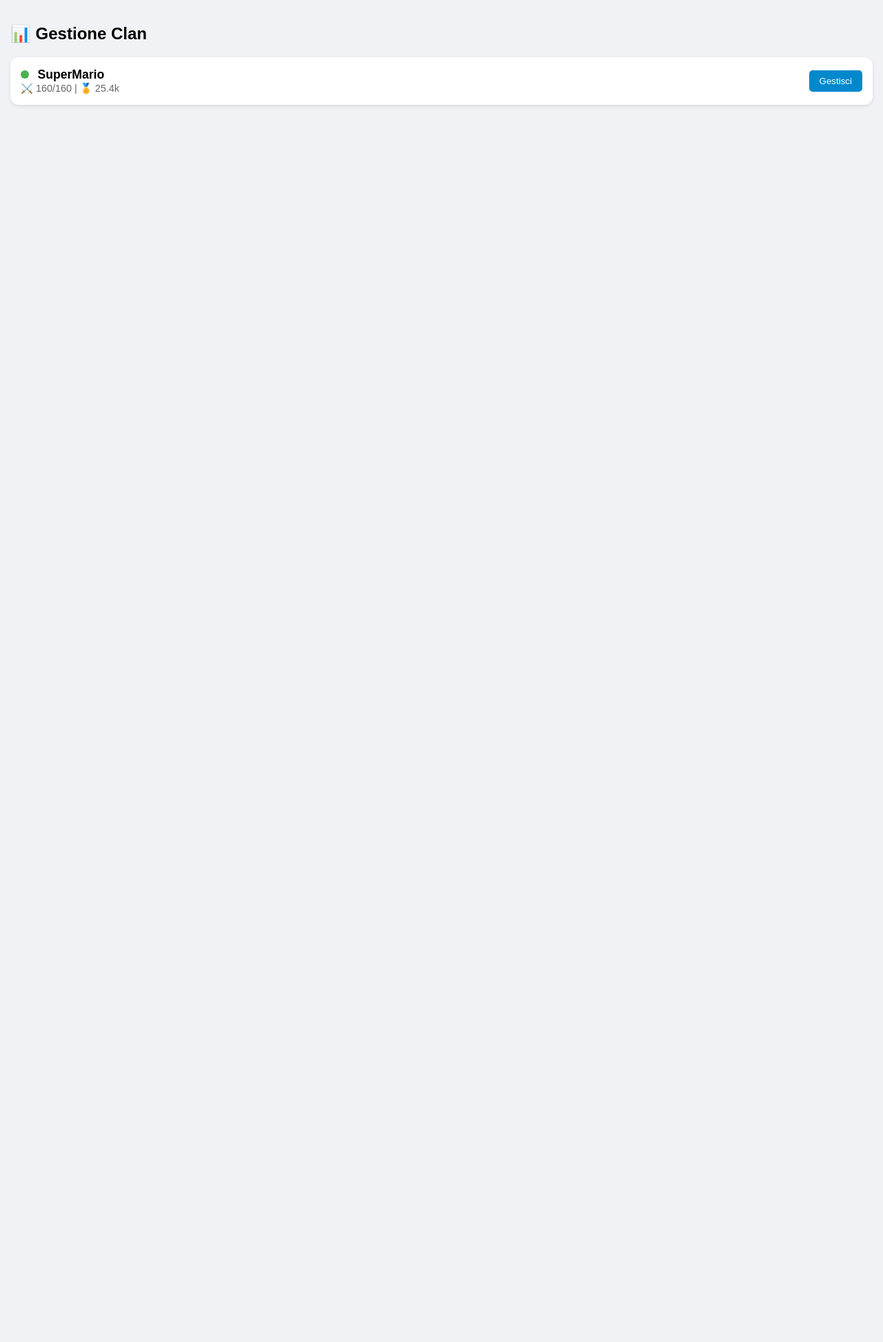
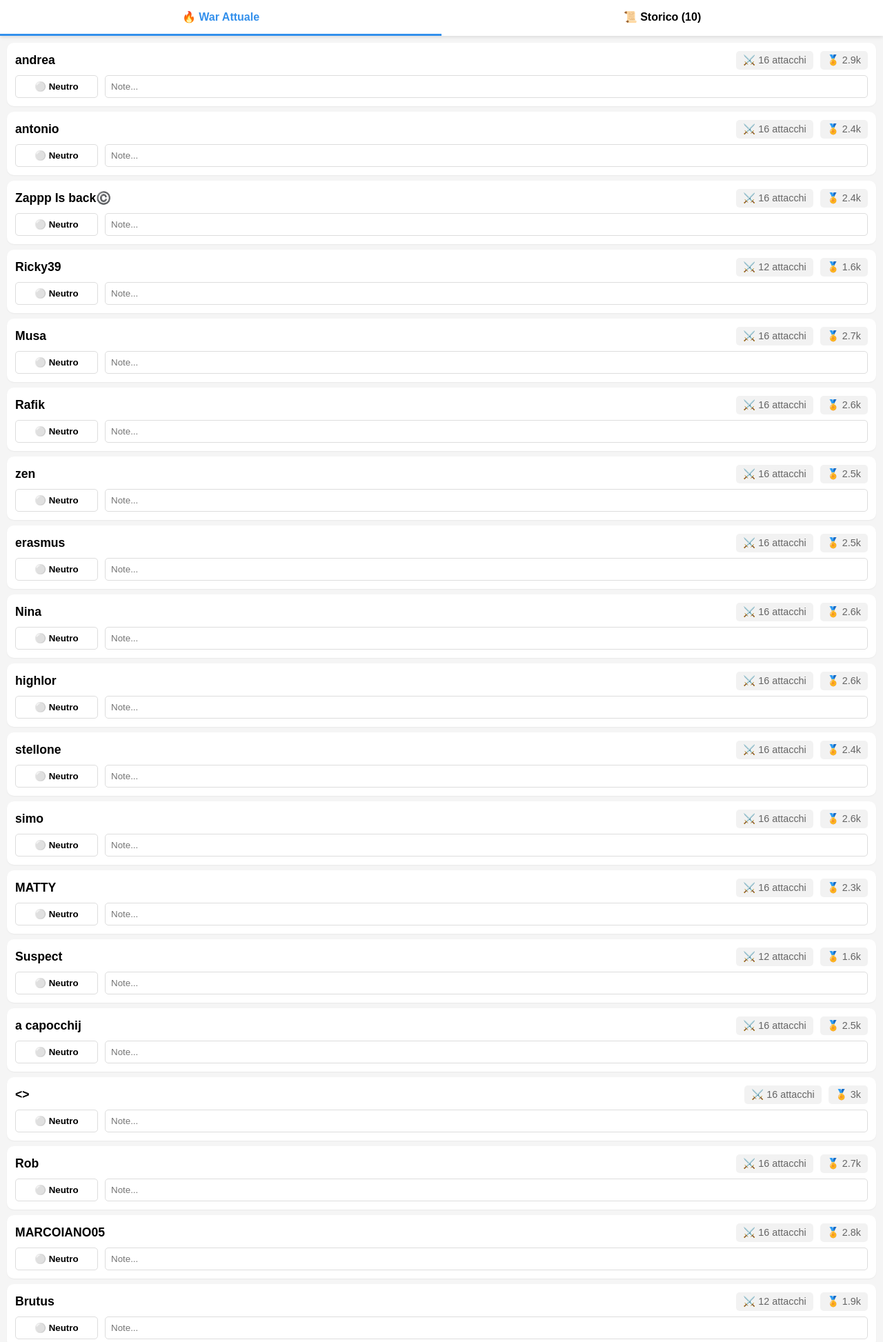
Before and after one commit to MTorcia/clash-bot-dashboard, a FastAPI app: page / in a window 1280 px wide. Shown: the top 1946 px of the page at 69% size. Before the commit the page ends 154 px from the top, so only its background shows below. Run offline with FastAPI, Linux system fonts and the light colour scheme; data comes from the database, SQL or seed files in the repository; parts of the project's set-up code (start-up, migrations or seed data) failed here and were passed over; some libraries are stand-ins or nearby versions.

Commit message:
Dashboard completa con Tab e Edit

```diff
--- a/main.py
+++ b/main.py
@@ -1,97 +1,115 @@
 import logging
-import asyncio
+import sqlite3
+import datetime
 from contextlib import asynccontextmanager
-from fastapi import FastAPI, Request
-from fastapi.responses import HTMLResponse
+from fastapi import FastAPI, Request, Body
 from fastapi.templating import Jinja2Templates
-from telegram import Update, InlineKeyboardButton, InlineKeyboardMarkup, WebAppInfo
+from fastapi.responses import HTMLResponse, JSONResponse
+from pydantic import BaseModel
+from telegram import Update, WebAppInfo, InlineKeyboardButton, InlineKeyboardMarkup
 from telegram.ext import ApplicationBuilder, CommandHandler, ContextTypes
-from database import init_db, TG_TOKEN
+from database import init_db, get_connection, TG_TOKEN, make_api_request
 
-# Importiamo i comandi corretti
+# Import Comandi
 from war_attuale import scan_command, waroggi_command, war_command, set_status, set_note
 from war_passate import storia_command, import_history_command, sync_history_logic
 
 logging.basicConfig(format='%(asctime)s - %(name)s - %(levelname)s - %(message)s', level=logging.INFO)
 
-async def dashboard_command(update: Update, context: ContextTypes.DEFAULT_TYPE):
-    # App Render
-    webapp_url = "https://clash-bot-dashboard.onrender.com"
+# --- MODELLI DATI ---
+class PlayerUpdate(BaseModel):
+    tag: str
+    status: int
+    note: str
 
-    keyboard = [
-        [InlineKeyboardButton("📱 Apri Dashboard", web_app=WebAppInfo(url=webapp_url))]
-    ]
-    reply_markup = InlineKeyboardMarkup(keyboard)
-
-    await update.message.reply_text(
-        "Clicca sotto per aprire la Dashboard:",
-        reply_markup=reply_markup
-    )
-
-# Variabile globale per l'applicazione bot
-bot_app = None
-
+# --- CICLO VITA ---
 @asynccontextmanager
 async def lifespan(app: FastAPI):
-    global bot_app
-
-    # 1. Avvio Database
     init_db()
-
-    # 2. AUTO-RIPRISTINO DATI
     print("🔄 Avvio ripristino dati automatico...")
     try:
-        report = sync_history_logic()
-        print(f"REPORT AVVIO: {report}")
+        sync_history_logic()
     except Exception as e:
-        print(f"⚠️ Errore nel ripristino avvio: {e}")
+        print(f"⚠️ Errore ripristino: {e}")
 
-    # 3. Configura Bot Telegram
     bot_app = ApplicationBuilder().token(TG_TOKEN).build()
 
-    # Comandi War Attuale
+    # Handler Comandi
     bot_app.add_handler(CommandHandler('scan', scan_command))
     bot_app.add_handler(CommandHandler('waroggi', waroggi_command))
     bot_app.add_handler(CommandHandler('war', war_command))
     bot_app.add_handler(CommandHandler('status', set_status))
     bot_app.add_handler(CommandHandler('nota', set_note))
-
-    # Comandi War Passate
     bot_app.add_handler(CommandHandler('storia', storia_command))
     bot_app.add_handler(CommandHandler('importa', import_history_command))
 
-    # Comandi Dashboard
-    bot_app.add_handler(CommandHandler('dashboard', dashboard_command))
+    async def dashboard_btn(update: Update, context: ContextTypes.DEFAULT_TYPE):
+        # INSERISCI QUI IL TUO LINK RENDER REALE
+        webapp_url = "https://clash-bot-dashboard.onrender.com"
+        await update.message.reply_text(
+            "Clicca sotto per gestire il clan:",
+            reply_markup=InlineKeyboardMarkup([[InlineKeyboardButton("📱 Apri Dashboard", web_app=WebAppInfo(url=webapp_url))]])
+        )
+    bot_app.add_handler(CommandHandler('dashboard', dashboard_btn))
 
-    # Avvio del bot
     await bot_app.initialize()
     await bot_app.start()
+    await bot_app.updater.start_polling()
+    yield
+    await bot_app.updater.stop()
+    await bot_app.stop()
+    await bot_app.shutdown()
 
-    # Per il polling in async context con FastAPI, usiamo updater.start_polling()
-    # Attenzione: start_polling() è non-bloccante, avvia un task in background.
-    await bot_app.updater.start_polling()
-
-    print("🤖 Bot Modulare Avviato! Comandi: /scan, /waroggi, /war, /storia, /dashboard")
-
-    yield
-
-    # Shutdown
-    if bot_app:
-        print("🛑 Arresto bot...")
-        await bot_app.updater.stop()
-        await bot_app.stop()
-        await bot_app.shutdown()
-
-# Creazione App FastAPI
 app = FastAPI(lifespan=lifespan)
 templates = Jinja2Templates(directory="templates")
 
+# --- ROTTE WEB ---
+
 @app.get("/", response_class=HTMLResponse)
 async def read_root(request: Request):
-    """Serve la pagina HTML della dashboard"""
     return templates.TemplateResponse("index.html", {"request": request})
 
-if __name__ == '__main__':
+@app.get("/api/data")
+async def get_dashboard_data():
+    """Restituisce TUTTI i dati per le due tab"""
+    conn = get_connection()
+    c = conn.cursor()
+
+    # 1. Recupera anagrafica (Status e Note)
+    c.execute("SELECT tag, name, status, admin_notes FROM players")
+    players = {r[0]: {'tag': r[0], 'name': r[1], 'status': r[2], 'note': r[3], 'current': {}, 'history': {}} for r in c.fetchall()}
+
+    # 2. Recupera dati WAR ATTUALE (Date che NON iniziano con 'W')
+    # Nota: Assumiamo che i dati giornalieri siano salvati come Week-YYYYMMDD
+    c.execute("""SELECT player_tag, SUM(decks_used), SUM(fame)
+                 FROM war_history WHERE date LIKE 'Week-%' GROUP BY player_tag""")
+    for r in c.fetchall():
+        if r[0] in players:
+            players[r[0]]['current'] = {'decks': r[1], 'fame': r[2]}
+
+    # 3. Recupera dati STORICO (Date che iniziano con 'W')
+    c.execute("""SELECT player_tag, SUM(decks_used), SUM(decks_possible), SUM(fame)
+                 FROM war_history WHERE date LIKE 'W%' GROUP BY player_tag""")
+    for r in c.fetchall():
+        if r[0] in players:
+            players[r[0]]['history'] = {'decks': r[1], 'possible': r[2], 'fame': r[3]}
+
+    conn.close()
+
+    # Filtra: Restituisci solo chi è nel clan ORA
+    # (Per farlo bene servirebbe una chiamata API live, ma per velocità usiamo il DB)
+    return list(players.values())
+
+@app.post("/api/update")
+async def update_player(data: PlayerUpdate):
+    """Salva status e note"""
+    conn = get_connection()
+    c = conn.cursor()
+    c.execute("UPDATE players SET status = ?, admin_notes = ? WHERE tag = ?", (data.status, data.note, data.tag))
+    conn.commit()
+    conn.close()
+    return {"message": "Salvato"}
+
+if __name__ == "__main__":
     import uvicorn
-    # Se avviato direttamente, usa uvicorn per servire l'app (che avvierà il bot nel lifespan)
-    uvicorn.run("main:app", host="0.0.0.0", port=8000, reload=True)
+    uvicorn.run(app, host="0.0.0.0", port=8000)
--- a/templates/index.html
+++ b/templates/index.html
@@ -1,47 +1,172 @@
 <!DOCTYPE html>
-<html>
+<html lang="it">
 <head>
     <meta charset="UTF-8">
     <meta name="viewport" content="width=device-width, initial-scale=1.0">
     <title>Clan Dashboard</title>
     <script src="https://telegram.org/js/telegram-web-app.js"></script>
     <style>
-        body { font-family: sans-serif; background-color: #f0f2f5; margin: 0; padding: 15px; }
-        .card { background: white; border-radius: 12px; padding: 15px; margin-bottom: 10px; box-shadow: 0 2px 5px rgba(0,0,0,0.1); display: flex; justify-content: space-between; align-items: center; }
+        :root {
+            --bg-color: var(--tg-theme-bg-color, #f5f5f5);
+            --text-color: var(--tg-theme-text-color, #000);
+            --card-bg: var(--tg-theme-secondary-bg-color, #fff);
+            --accent: var(--tg-theme-button-color, #3390ec);
+        }
+        body { font-family: sans-serif; background: var(--bg-color); color: var(--text-color); margin: 0; padding: 0; }
+
+        /* TABS */
+        .tabs { display: flex; background: var(--card-bg); position: sticky; top: 0; z-index: 100; box-shadow: 0 2px 5px rgba(0,0,0,0.1); }
+        .tab { flex: 1; padding: 15px; text-align: center; cursor: pointer; border-bottom: 3px solid transparent; font-weight: bold; }
+        .tab.active { border-bottom-color: var(--accent); color: var(--accent); }
+
+        /* CONTENUTO */
+        .content { padding: 10px; display: none; }
+        .content.active { display: block; }
+
+        /* CARD GIOCATORE */
+        .card { background: var(--card-bg); border-radius: 10px; padding: 12px; margin-bottom: 8px; box-shadow: 0 1px 2px rgba(0,0,0,0.05); }
+        .card-header { display: flex; justify-content: space-between; align-items: center; margin-bottom: 8px; }
         .name { font-weight: bold; font-size: 1.1em; }
-        .stats { color: #666; font-size: 0.9em; }
-        .status-dot { width: 12px; height: 12px; border-radius: 50%; display: inline-block; margin-right: 8px; }
-        .btn-action { background: #0088cc; color: white; border: none; padding: 8px 15px; border-radius: 5px; cursor: pointer; }
+
+        /* STATISTICHE */
+        .stats-row { display: flex; justify-content: space-between; font-size: 0.9em; margin-bottom: 10px; color: #666; }
+        .stat-box { background: rgba(0,0,0,0.05); padding: 5px 10px; border-radius: 5px; }
+
+        /* CONTROLLI (Status e Note) */
+        .controls { display: flex; gap: 10px; align-items: center; }
+
+        select.status-select {
+            padding: 8px; border-radius: 5px; border: 1px solid #ddd; font-weight: bold; appearance: none;
+            width: 120px; text-align: center;
+        }
+        /* Colori Status */
+        .st-0 { background: #fff; color: #000; border-color: #ccc; } /* Bianco */
+        .st-1 { background: #e8f5e9; color: #2e7d32; border-color: #a5d6a7; } /* Verde */
+        .st-2 { background: #fff3e0; color: #ef6c00; border-color: #ffcc80; } /* Arancione */
+        .st-3 { background: #ffebee; color: #c62828; border-color: #ef9a9a; } /* Rosso */
+
+        input.note-input {
+            flex: 1; padding: 8px; border: 1px solid #ddd; border-radius: 5px; background: transparent; color: var(--text-color);
+        }
     </style>
 </head>
 <body>
-    <h2>📊 Gestione Clan</h2>
-    <div id="player-list">
-        <div class="card">
-            <div>
-                <span class="status-dot" style="background: #4caf50;"></span>
-                <span class="name">SuperMario</span><br>
-                <span class="stats">⚔️ 160/160 | 🏅 25.4k</span>
-            </div>
-            <button class="btn-action" onclick="editPlayer('#TAG123')">Gestisci</button>
-        </div>
+
+    <div class="tabs">
+        <div class="tab active" onclick="switchTab('current')">🔥 War Attuale</div>
+        <div class="tab" onclick="switchTab('history')">📜 Storico (10)</div>
+    </div>
+
+    <div id="current" class="content active">
+        <div id="list-current"></div>
+    </div>
+
+    <div id="history" class="content">
+        <div id="list-history"></div>
     </div>
 
     <script>
         const tg = window.Telegram.WebApp;
-        tg.expand(); // Espande l'app a tutto schermo
+        tg.expand();
 
-        function editPlayer(tag) {
-            tg.showPopup({
-                title: 'Gestione Membro',
-                message: 'Cosa vuoi fare con questo giocatore?',
-                buttons: [
-                    {id: 'status', type: 'default', text: 'Cambia Status'},
-                    {id: 'note', type: 'default', text: 'Modifica Nota'},
-                    {type: 'destructive', text: 'Annulla'}
-                ]
+        let allData = [];
+
+        async function loadData() {
+            try {
+                const res = await fetch('/api/data');
+                allData = await res.json();
+                render();
+            } catch (e) {
+                console.error("Errore caricamento: " + e);
+                // tg.showAlert("Errore caricamento: " + e);
+            }
+        }
+
+        function render() {
+            const listCur = document.getElementById('list-current');
+            const listHist = document.getElementById('list-history');
+            listCur.innerHTML = '';
+            listHist.innerHTML = '';
+
+            // Ordina: prima chi ha status rosso/arancio, poi per nome
+            allData.sort((a, b) => b.status - a.status);
+
+            allData.forEach(p => {
+                // Genera HTML per Tab Corrente
+                const decksCur = p.current ? (p.current.decks || 0) : 0;
+                const fameCur = p.current ? (p.current.fame || 0) : 0;
+                listCur.appendChild(createCard(p, decksCur + " attacchi", kFormatter(fameCur)));
+
+                // Genera HTML per Tab Storico
+                const decksHist = p.history ? (p.history.decks || 0) : 0;
+                const possHist = p.history ? (p.history.possible || 160) : 160;
+                const fameHist = p.history ? (p.history.fame || 0) : 0;
+                listHist.appendChild(createCard(p, decksHist + "/" + possHist, kFormatter(fameHist)));
             });
         }
+
+        function createCard(player, statText, fameText) {
+            const div = document.createElement('div');
+            div.className = 'card';
+            div.innerHTML = `
+                <div class="card-header">
+                    <span class="name">${player.name}</span>
+                    <div class="stats-row" style="margin:0; gap:10px;">
+                        <span class="stat-box">⚔️ ${statText}</span>
+                        <span class="stat-box">🏅 ${fameText}</span>
+                    </div>
+                </div>
+                <div class="controls">
+                    <select class="status-select st-${player.status}" onchange="updatePlayer('${player.tag}', this, 'status')">
+                        <option value="0" ${player.status==0?'selected':''}>⚪️ Neutro</option>
+                        <option value="1" ${player.status==1?'selected':''}>🟢 Ottimo</option>
+                        <option value="2" ${player.status==2?'selected':''}>🟠 Attenzione</option>
+                        <option value="3" ${player.status==3?'selected':''}>🔴 Pericolo</option>
+                    </select>
+                    <input type="text" class="note-input" placeholder="Note..."
+                           value="${player.note || ''}"
+                           onblur="updatePlayer('${player.tag}', this, 'note')">
+                </div>
+            `;
+            return div;
+        }
+
+        async function updatePlayer(tag, element, type) {
+            // Trova il giocatore nei dati locali
+            const p = allData.find(x => x.tag === tag);
+            if (type === 'status') {
+                p.status = parseInt(element.value);
+                // Aggiorna colore select
+                element.className = `status-select st-${p.status}`;
+            } else {
+                p.note = element.value;
+            }
+
+            // Manda al server
+            await fetch('/api/update', {
+                method: 'POST',
+                headers: {'Content-Type': 'application/json'},
+                body: JSON.stringify({ tag: tag, status: p.status, note: p.note })
+            });
+        }
+
+        function switchTab(tabId) {
+            document.querySelectorAll('.tab').forEach(t => t.classList.remove('active'));
+            document.querySelectorAll('.content').forEach(c => c.classList.remove('active'));
+
+            // Trova l'elemento cliccato (o il parent se clicchi sul testo)
+            const activeTab = Array.from(document.querySelectorAll('.tab')).find(t => t.innerText.includes(tabId === 'current' ? 'Attuale' : 'Storico'));
+            if(activeTab) activeTab.classList.add('active');
+
+            document.getElementById(tabId).classList.add('active');
+        }
+
+        function kFormatter(num) {
+            return Math.abs(num) > 999 ? Math.sign(num)*((Math.abs(num)/1000).toFixed(1)) + 'k' : Math.sign(num)*Math.abs(num)
+        }
+
+        // Avvio
+        loadData();
     </script>
 </body>
 </html>
```
